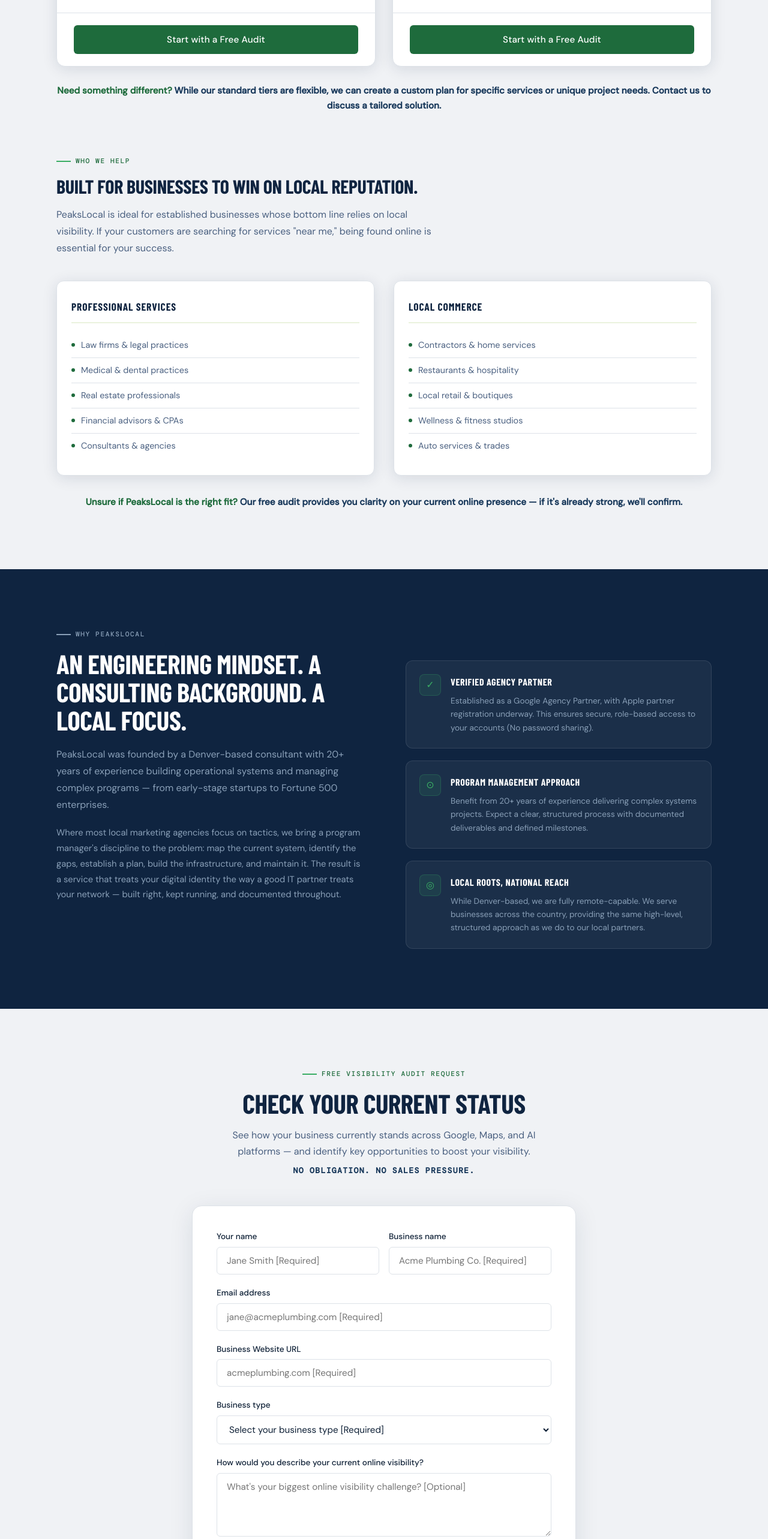
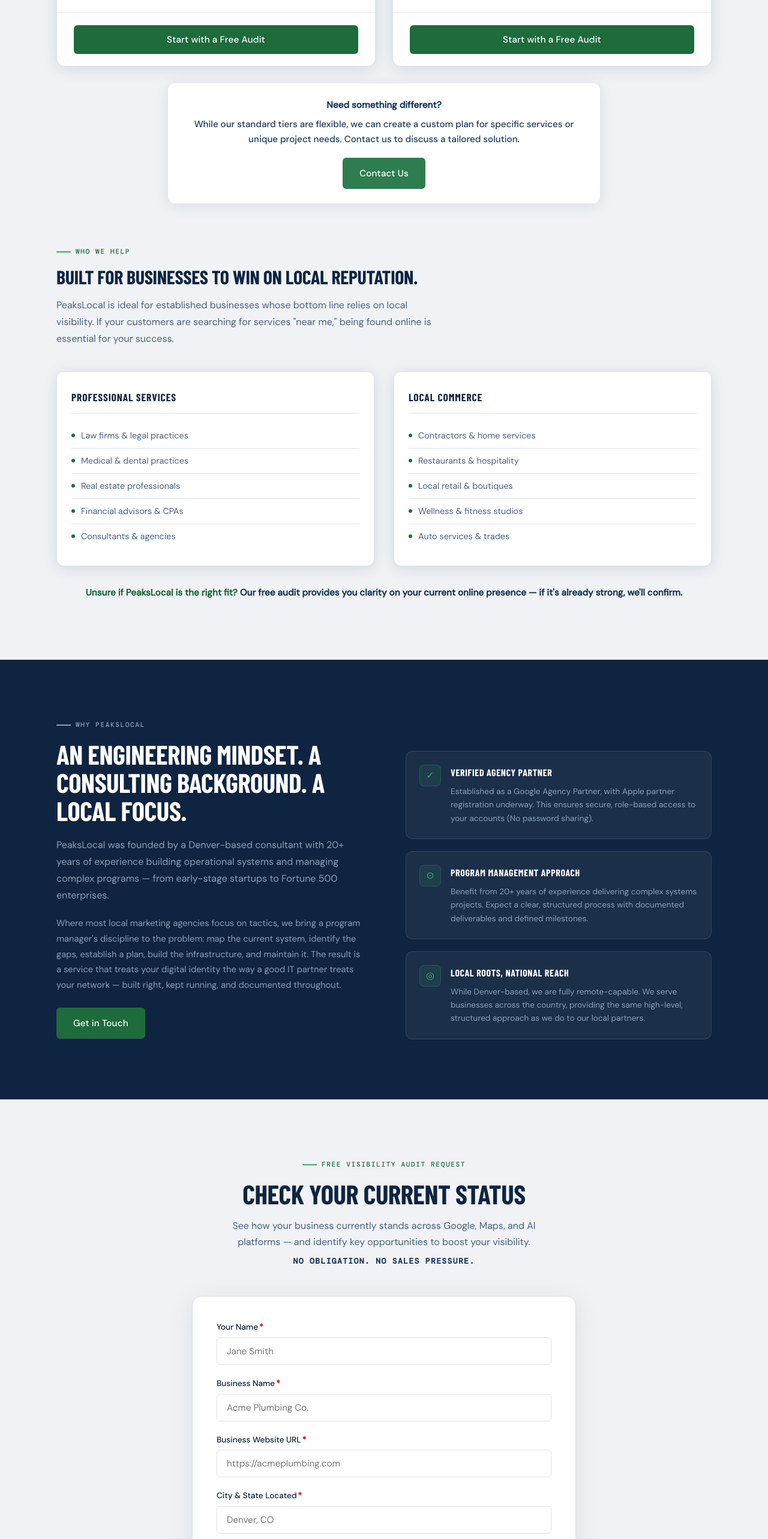
Before and after one commit to gvoll/PeaksLocal, a React (Vite) app: page / in a window 1280 px wide. Shown: the part 6840-9406 px from the top of the page at 60% size. Built offline with nearby package versions, Linux system fonts and the light colour scheme; a web font is replaced by a local one; what @contentful/rich-text-types would draw is missing.

Commit message:
landpage updates

```diff
--- a/src/components/About.jsx
+++ b/src/components/About.jsx
@@ -1,4 +1,5 @@
 import React, { useEffect, useRef } from 'react';
+import { Link } from 'react-router-dom';
 
 const callouts = [
   {
@@ -88,12 +89,19 @@ export default function About() {
                 fontSize: '0.92rem',
                 color: 'var(--slate)',
                 lineHeight: 1.75,
-                marginBottom: '28px',
+                marginBottom: '24px',
               }}
             >
               Where most local marketing agencies focus on tactics, we bring a program manager's discipline to the problem: map the current system, identify the gaps, establish a plan, build the infrastructure, and maintain it. The result is a service that treats your digital identity the way a good IT partner treats your network — built right, kept running, and documented throughout.
             </p>
 
+            <Link
+              to="/contact"
+              className="btn-primary reveal reveal-delay-4"
+              style={{ textDecoration: 'none', display: 'inline-flex' }}
+            >
+              Get in Touch
+            </Link>
           </div>
 
           {/* RIGHT — Callout boxes */}
--- a/src/components/AuditForm.jsx
+++ b/src/components/AuditForm.jsx
@@ -3,9 +3,8 @@ import React, { useState, useEffect, useRef } from 'react';
 const initialForm = {
   name: '',
   business: '',
-  email: '',
   website: '',
-  businessType: '',
+  cityState: '',
   challenge: '',
 };
 
@@ -35,6 +34,10 @@ export default function AuditForm() {
 
   const handleSubmit = async (e) => {
     e.preventDefault();
+    const { name, business, website, cityState } = form;
+    if (!name.trim() || !business.trim() || !website.trim() || !cityState.trim()) {
+      return;
+    }
     setLoading(true);
     try {
       const res = await fetch('/api/audit', {
@@ -87,15 +90,13 @@ export default function AuditForm() {
           margin-bottom: 6px;
           display: block;
         }
-        .audit-label .optional {
-          color: var(--slate);
-          font-weight: 400;
-          font-size: 0.78rem;
-          margin-left: 4px;
+        .audit-label .required-asterisk {
+          color: #c62828;
+          font-weight: 700;
+          margin-left: 2px;
         }
         @media (max-width: 560px) {
           .audit-form-card { padding: 28px 20px !important; }
-          .audit-name-row { grid-template-columns: 1fr !important; }
         }
       `}</style>
       <section
@@ -153,57 +154,51 @@ export default function AuditForm() {
           <div className="audit-form-card reveal reveal-delay-2">
             {!submitted ? (
               <form onSubmit={handleSubmit} style={{ display: 'flex', flexDirection: 'column', gap: '20px' }}>
-                <div className="audit-name-row" style={{ display: 'grid', gridTemplateColumns: '1fr 1fr', gap: '16px' }}>
-                  <div>
-                    <label className="audit-label" htmlFor="name">Your name</label>
-                    <input
-                      className="audit-input"
-                      id="name"
-                      name="name"
-                      type="text"
-                      placeholder="Jane Smith [Required]"
-                      value={form.name}
-                      onChange={handleChange}
-                      required
-                    />
-                  </div>
-                  <div>
-                    <label className="audit-label" htmlFor="business">Business name</label>
-                    <input
-                      className="audit-input"
-                      id="business"
-                      name="business"
-                      type="text"
-                      placeholder="Acme Plumbing Co. [Required]"
-                      value={form.business}
-                      onChange={handleChange}
-                      required
-                    />
-                  </div>
-                </div>
-
                 <div>
-                  <label className="audit-label" htmlFor="email">Email address</label>
+                  <label className="audit-label" htmlFor="name">
+                    Your Name
+                    <span className="required-asterisk" aria-hidden="true">*</span>
+                  </label>
                   <input
                     className="audit-input"
-                    id="email"
-                    name="email"
-                    type="email"
-                    placeholder="jane@acmeplumbing.com [Required]"
-                    value={form.email}
+                    id="name"
+                    name="name"
+                    type="text"
+                    placeholder="Jane Smith"
+                    value={form.name}
                     onChange={handleChange}
                     required
                   />
                 </div>
 
                 <div>
-                  <label className="audit-label" htmlFor="website">Business Website URL</label>
+                  <label className="audit-label" htmlFor="business">
+                    Business Name
+                    <span className="required-asterisk" aria-hidden="true">*</span>
+                  </label>
+                  <input
+                    className="audit-input"
+                    id="business"
+                    name="business"
+                    type="text"
+                    placeholder="Acme Plumbing Co."
+                    value={form.business}
+                    onChange={handleChange}
+                    required
+                  />
+                </div>
+
+                <div>
+                  <label className="audit-label" htmlFor="website">
+                    Business Website URL
+                    <span className="required-asterisk" aria-hidden="true">*</span>
+                  </label>
                   <input
                     className="audit-input"
                     id="website"
                     name="website"
                     type="text"
-                    placeholder="acmeplumbing.com [Required]"
+                    placeholder="https://acmeplumbing.com"
                     value={form.website}
                     onChange={handleChange}
                     required
@@ -211,31 +206,31 @@ export default function AuditForm() {
                 </div>
 
                 <div>
-                  <label className="audit-label" htmlFor="businessType">Business type</label>
-                  <select
+                  <label className="audit-label" htmlFor="cityState">
+                    City &amp; State Located
+                    <span className="required-asterisk" aria-hidden="true">*</span>
+                  </label>
+                  <input
                     className="audit-input"
-                    id="businessType"
-                    name="businessType"
-                    value={form.businessType}
+                    id="cityState"
+                    name="cityState"
+                    type="text"
+                    placeholder="Denver, CO"
+                    value={form.cityState}
                     onChange={handleChange}
                     required
-                  >
-                    <option value="" disabled>Select your business type [Required]</option>
-                    <option value="Storefront">Physical storefront — customers visit my location</option>
-                    <option value="Service_Area">Service area business — I travel to customers</option>
-                    <option value="Both">Both — I have a location and serve a wider area</option>
-                  </select>
+                  />
                 </div>
 
                 <div>
                   <label className="audit-label" htmlFor="challenge">
-                    How would you describe your current online visibility?
+                    Visibility Challenge
                   </label>
                   <textarea
                     className="audit-input"
                     id="challenge"
                     name="challenge"
-                    placeholder="What's your biggest online visibility challenge? [Optional]"
+                    placeholder="What’s your biggest online visibility challenge? (optional)"
                     rows={4}
                     value={form.challenge}
                     onChange={handleChange}
--- a/src/components/Footer.jsx
+++ b/src/components/Footer.jsx
@@ -37,7 +37,7 @@ export default function Footer() {
               <p style={{ fontFamily: "'DM Sans', sans-serif", fontSize: '0.78rem', color: 'var(--slate)', marginBottom: '8px' }}>
                 © 2026 PeaksLocal · Denver, Colorado
               </p>
-              <p style={{ fontFamily: "'DM Sans', sans-serif", fontSize: '0.68rem', color: 'rgba(138,160,184,0.45)', lineHeight: 1.5 }}>
+              <p style={{ fontFamily: "'DM Sans', sans-serif", fontSize: '14px', color: '#94a3b8', lineHeight: 1.5 }}>
               PeaksLocal is an independent online identity firm. Google, Apple, Bing, and all platform names are trademarks of their respective owners.              </p>
             </div>
 
--- a/src/components/System.jsx
+++ b/src/components/System.jsx
@@ -1,4 +1,5 @@
 import React, { useEffect, useRef } from 'react';
+import { Link } from 'react-router-dom';
 
 const auditRows = [
   { cat: 'Google Business Profile', status: 'Verified', pill: 'green', points: '23 / 23' },
@@ -360,12 +361,58 @@ export default function System() {
               </div>
             </div>
 
-            <p className="reveal reveal-delay-2" style={{ fontFamily: "'DM Sans', sans-serif", fontStyle: 'normal', fontSize: '0.95rem', fontWeight: '600', color: '#1a3a5c', textAlign: 'center', marginTop: '28px' }}>
-  <a href="/contact" style={{ color: 'var(--green)', textDecoration: 'none' }}>
-    Need something different?
-  </a>{' '}
-  While our standard tiers are flexible, we can create a custom plan for specific services or unique project needs. Contact us to discuss a tailored solution.
-</p>
+            <div
+              className="reveal reveal-delay-2"
+              style={{
+                marginTop: '28px',
+                maxWidth: '720px',
+                marginLeft: 'auto',
+                marginRight: 'auto',
+              }}
+            >
+              <div
+                style={{
+                  background: '#ffffff',
+                  padding: '24px 28px',
+                  borderRadius: '12px',
+                  boxShadow: '0 4px 24px rgba(15, 36, 64, 0.1)',
+                  textAlign: 'center',
+                  display: 'flex',
+                  flexDirection: 'column',
+                  alignItems: 'center',
+                  gap: '18px',
+                }}
+              >
+                <p
+                  style={{
+                    fontFamily: "'DM Sans', sans-serif",
+                    fontSize: '0.95rem',
+                    fontWeight: 600,
+                    color: '#1a3a5c',
+                    lineHeight: 1.65,
+                    margin: 0,
+                  }}
+                >
+                  <span style={{ display: 'block', marginBottom: '6px' }}>Need something different?</span>
+                  <span style={{ fontWeight: 500 }}>
+                    While our standard tiers are flexible, we can create a custom plan for specific services or unique project needs. Contact us to discuss a tailored solution.
+                  </span>
+                </p>
+                <Link
+                  to="/contact"
+                  className="btn-primary"
+                  style={{
+                    background: '#2E7D4F',
+                    color: '#ffffff',
+                    textDecoration: 'none',
+                    display: 'inline-flex',
+                    justifyContent: 'center',
+                  }}
+                >
+                  Contact Us
+                </Link>
+              </div>
+            </div>
           </div>
 
           {/* 4d — Who We Help */}
--- a/src/pages/PrivacyPolicy.jsx
+++ b/src/pages/PrivacyPolicy.jsx
@@ -8,9 +8,9 @@ const sections = [
     content: [
       'When you submit the free visibility audit form on our website, we collect the following information:',
       '• Your name and business name',
-      '• Email address',
-      '• Business website URL or physical location',
-      '• Any additional information you voluntarily provide in the "biggest challenge" field',
+      '• Business website URL',
+      '• City and state where your business is located',
+      '• Any additional information you voluntarily provide in the visibility challenge field',
       'We may also collect standard website analytics data (such as pages visited, time on site, and referring URLs) through analytics tools. This data is collected in aggregate and is not personally identifiable.',
     ],
   },
```
Also changed, not shown: api/audit.js (+11 -28 lines).
